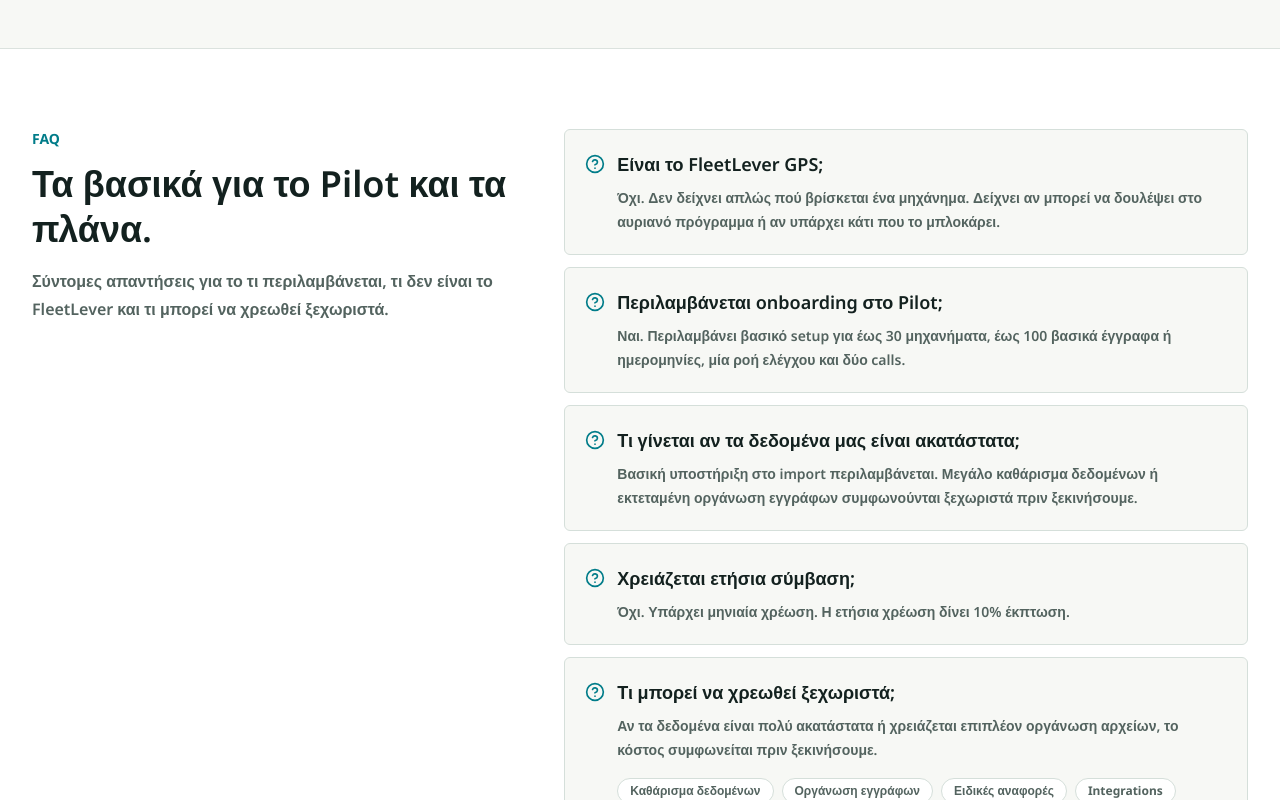
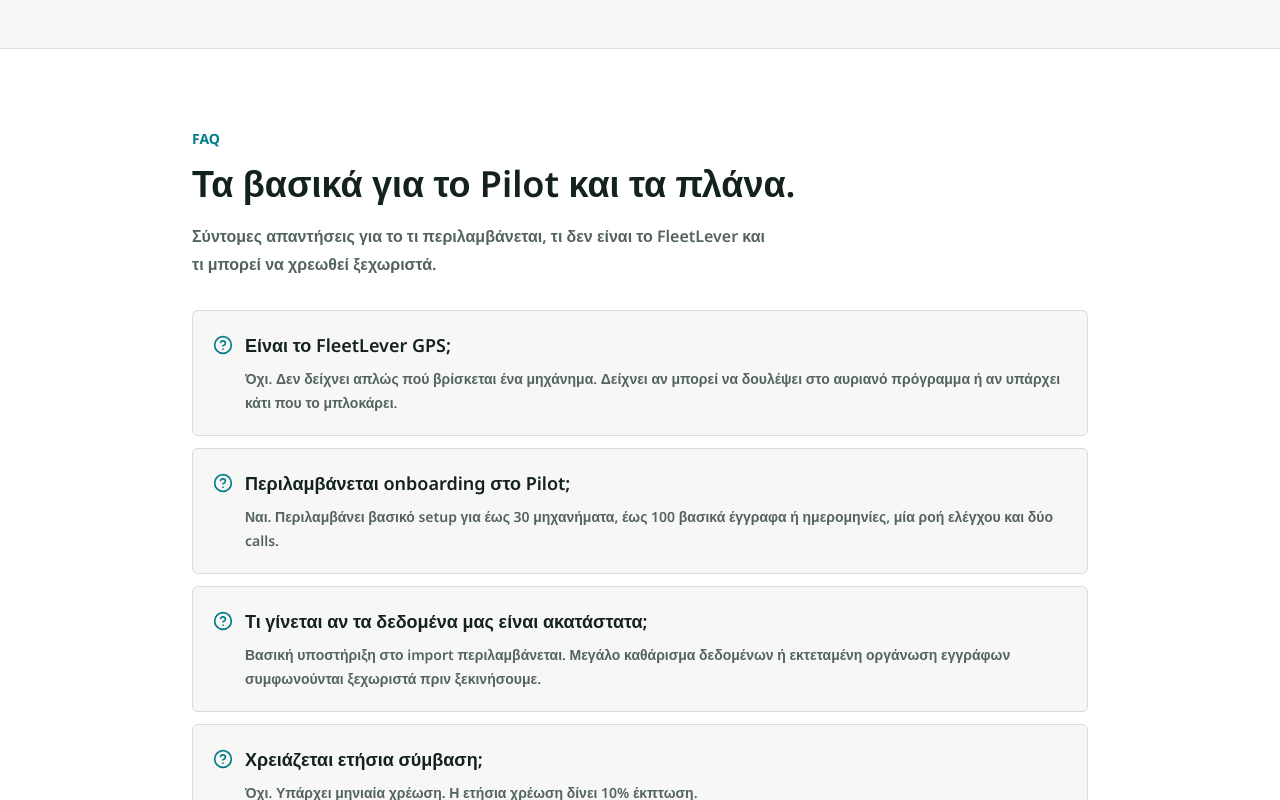
Before and after one commit to gkaragioul/FleetLever, a Next.js app: page /pricing in a window 1280 px wide. Shown: the part 2300-3100 px from the top of the page. Built offline with nearby package versions, Linux system fonts and the light colour scheme; no server answers.

Commit message:
Make pricing FAQ single column

```diff
--- a/src/app/pricing/page.tsx
+++ b/src/app/pricing/page.tsx
@@ -297,9 +297,9 @@ export default function PricingPage() {
       </section>
 
       <section className="border-y border-[#dbe2de] bg-white px-5 py-20 sm:px-6 lg:px-8">
-        <div className="mx-auto w-full max-w-7xl">
-          <div className="grid gap-10 lg:grid-cols-[0.72fr_1fr] lg:items-start">
-            <div>
+        <div className="mx-auto w-full max-w-4xl">
+          <div>
+            <div className="max-w-2xl">
               <p className="text-sm font-bold uppercase tracking-normal text-[#007C89]">FAQ</p>
               <h2 className="mt-3 text-3xl font-semibold leading-tight text-[#13211f] sm:text-4xl">
                 Τα βασικά για το Pilot και τα πλάνα.
@@ -309,7 +309,7 @@ export default function PricingPage() {
               </p>
             </div>
 
-            <div className="grid gap-3">
+            <div className="mt-8 grid gap-3">
               {faqs.map(([question, answer]) => (
                 <article key={question} className="rounded-md border border-[#d5dfda] bg-[#f7f8f5] p-5">
                   <div className="flex gap-3">
```
